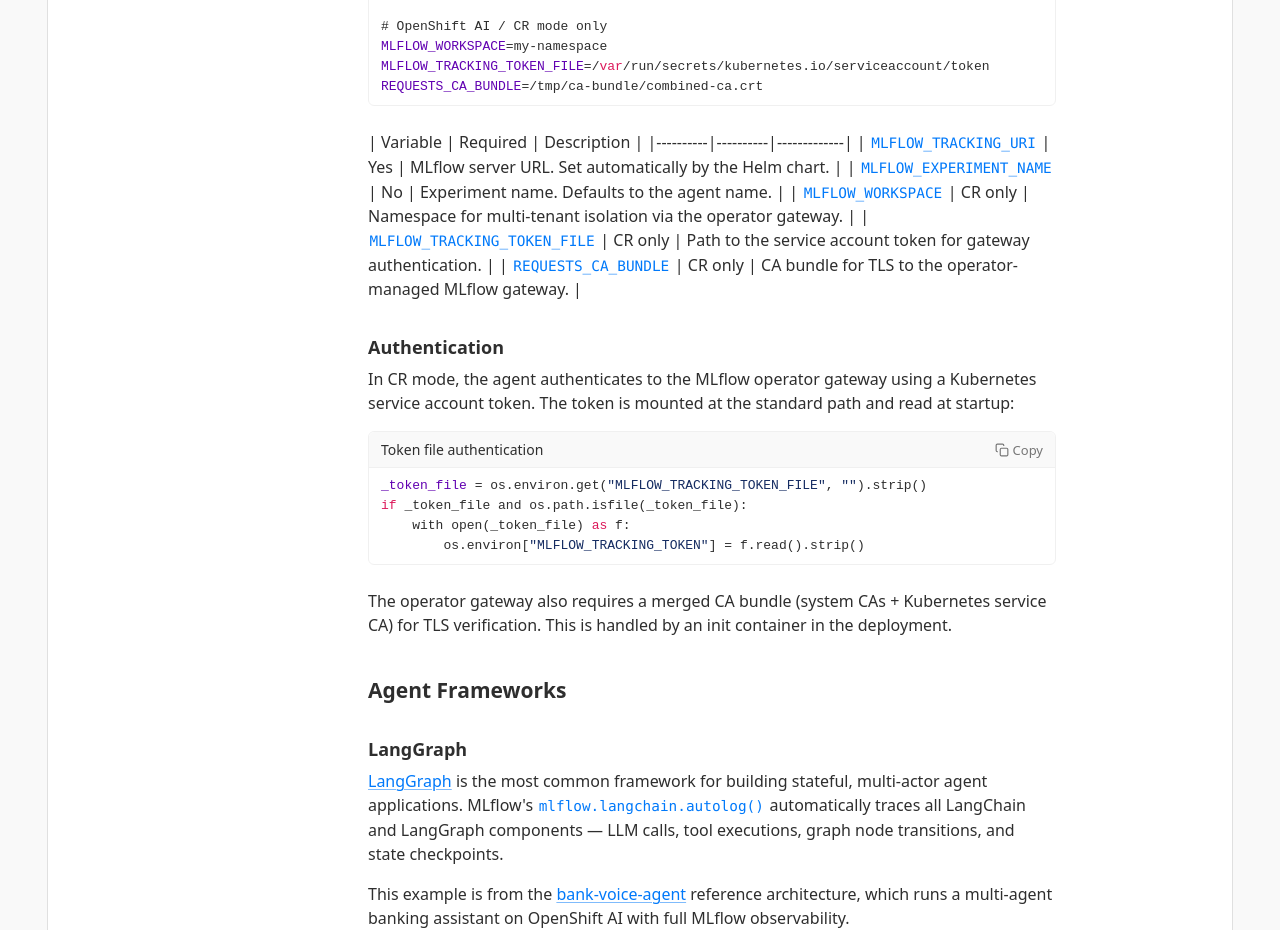
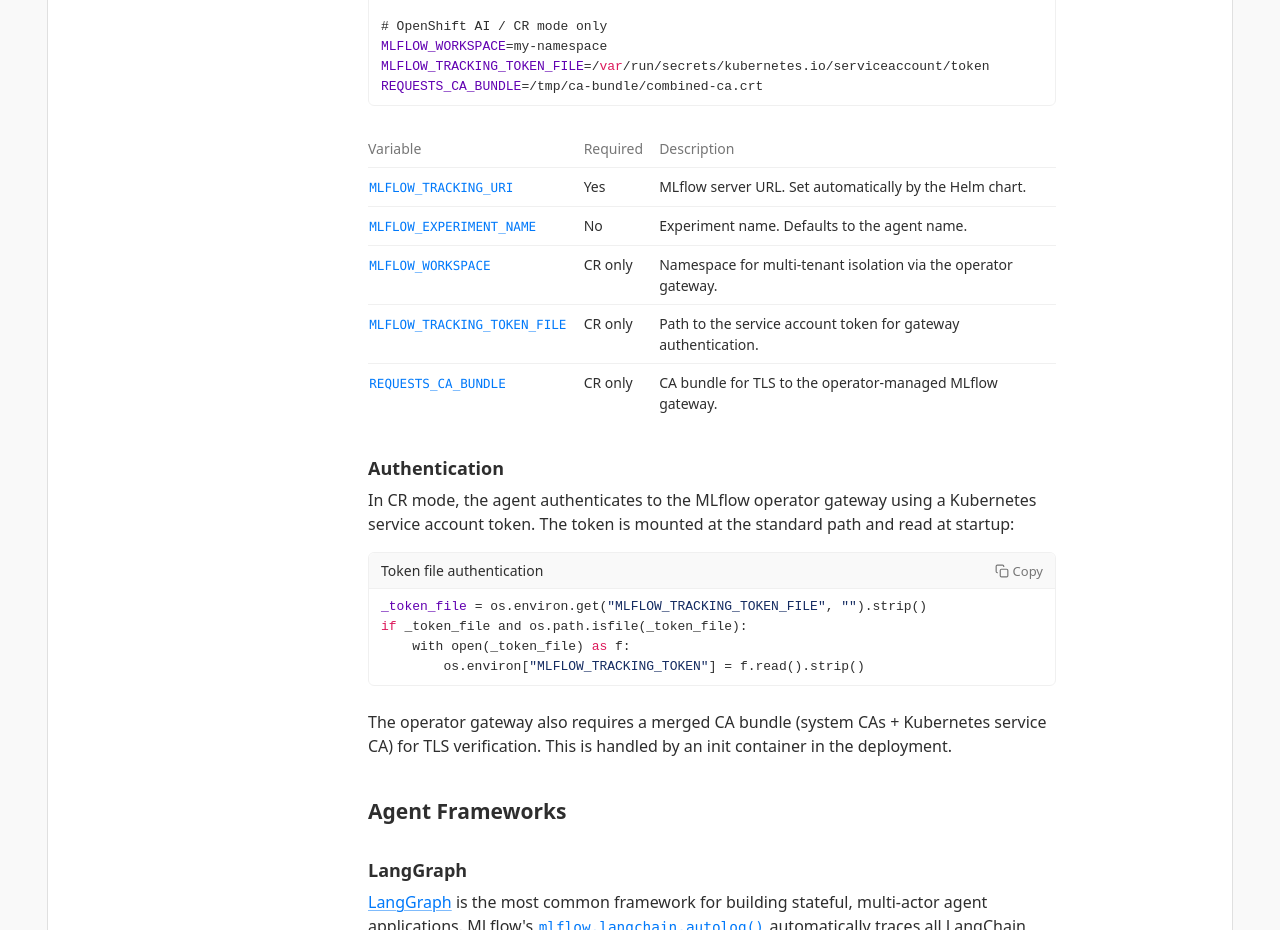
Before and after one commit to eformat/agentops-redhatskills-com, a Next.js app: page /tracing/connect-to-mlflow in a window 1280 px wide. Shown: the part 1160-2090 px from the top of the page. Built offline with nearby package versions, Linux system fonts and the light colour scheme.

Commit message:
🦩 initial commit 🦩

```diff
--- a/src/app/(docs)/tracing/connect-to-mlflow/page.mdx
+++ b/src/app/(docs)/tracing/connect-to-mlflow/page.mdx
@@ -47,13 +47,44 @@
 
 <CodeBlock title="Environment variables">{envVarsHighlighted}</CodeBlock>
 
-| Variable | Required | Description |
-|----------|----------|-------------|
-| `MLFLOW_TRACKING_URI` | Yes | MLflow server URL. Set automatically by the Helm chart. |
-| `MLFLOW_EXPERIMENT_NAME` | No | Experiment name. Defaults to the agent name. |
-| `MLFLOW_WORKSPACE` | CR only | Namespace for multi-tenant isolation via the operator gateway. |
-| `MLFLOW_TRACKING_TOKEN_FILE` | CR only | Path to the service account token for gateway authentication. |
-| `REQUESTS_CA_BUNDLE` | CR only | CA bundle for TLS to the operator-managed MLflow gateway. |
+<div className="ApiTable">
+  <table>
+    <thead>
+      <tr>
+        <th>Variable</th>
+        <th>Required</th>
+        <th>Description</th>
+      </tr>
+    </thead>
+    <tbody>
+      <tr>
+        <td><code className="MdCode">MLFLOW_TRACKING_URI</code></td>
+        <td>Yes</td>
+        <td>MLflow server URL. Set automatically by the Helm chart.</td>
+      </tr>
+      <tr>
+        <td><code className="MdCode">MLFLOW_EXPERIMENT_NAME</code></td>
+        <td>No</td>
+        <td>Experiment name. Defaults to the agent name.</td>
+      </tr>
+      <tr>
+        <td><code className="MdCode">MLFLOW_WORKSPACE</code></td>
+        <td>CR only</td>
+        <td>Namespace for multi-tenant isolation via the operator gateway.</td>
+      </tr>
+      <tr>
+        <td><code className="MdCode">MLFLOW_TRACKING_TOKEN_FILE</code></td>
+        <td>CR only</td>
+        <td>Path to the service account token for gateway authentication.</td>
+      </tr>
+      <tr>
+        <td><code className="MdCode">REQUESTS_CA_BUNDLE</code></td>
+        <td>CR only</td>
+        <td>CA bundle for TLS to the operator-managed MLflow gateway.</td>
+      </tr>
+    </tbody>
+  </table>
+</div>
 
 ### Authentication
 
```
Also changed, not shown: public/tracing/connect-to-mlflow.md (+38 -7 lines).
